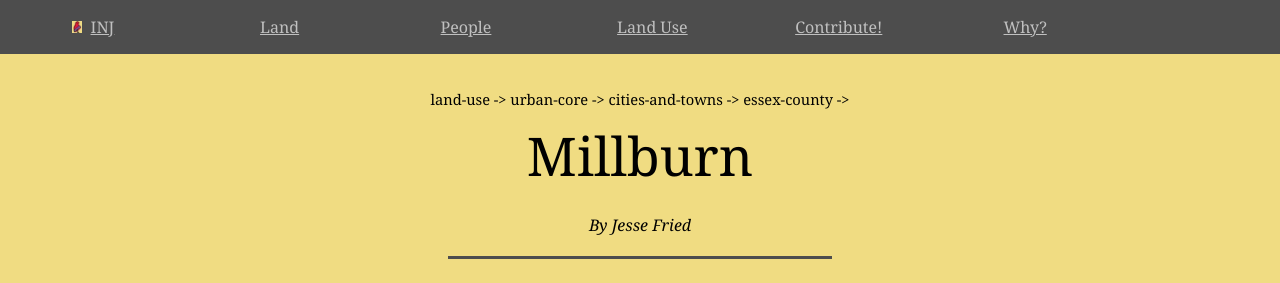
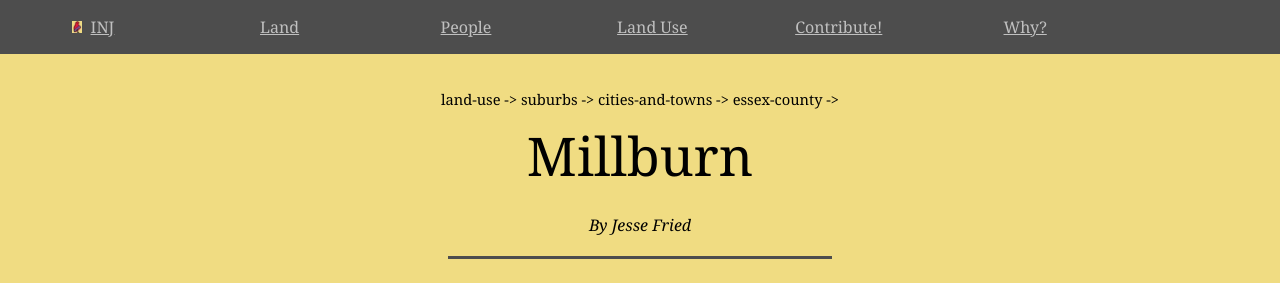
Before and after one commit to jonfried/oakafee.github.io, a Jekyll site: the page built from _posts/2016-09-13-millburn.md, in a window 1280 px wide. Shown: the top 283 px of the page. Built offline with Jekyll 4.4.1, drawn with Linux system fonts in a browser that asks for light colours.

Commit message:
Update 2016-09-13-millburn.md

```diff
--- a/_posts/2016-09-13-millburn.md
+++ b/_posts/2016-09-13-millburn.md
@@ -4,7 +4,7 @@ title: Millburn
 author: Jesse Fried
 categories:
   - land-use
-  - urban-core
+  - suburbs
   - cities-and-towns
   - essex-county
 tags: millburn
```
